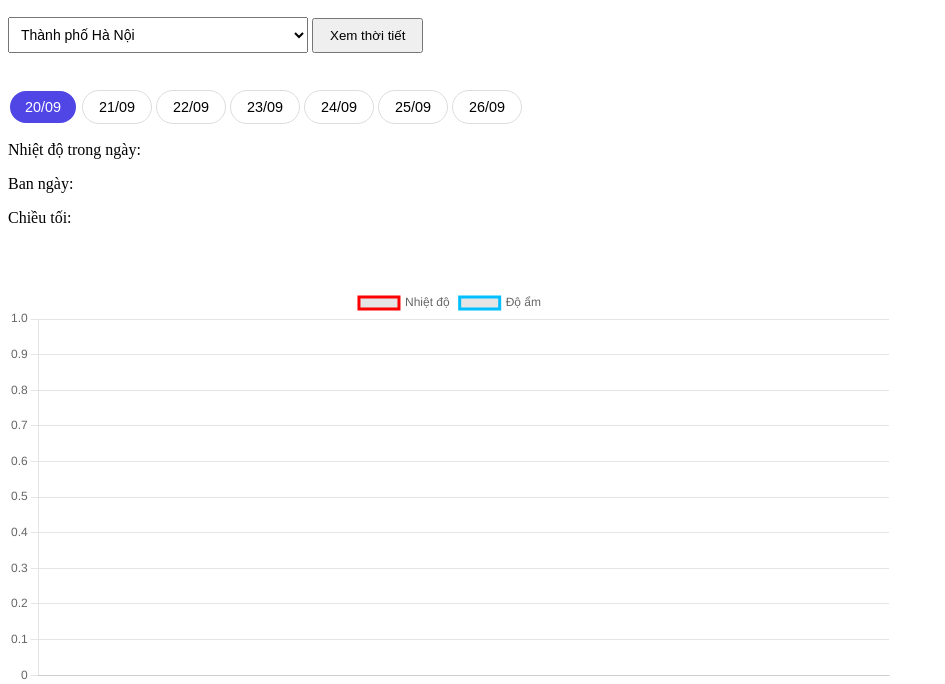
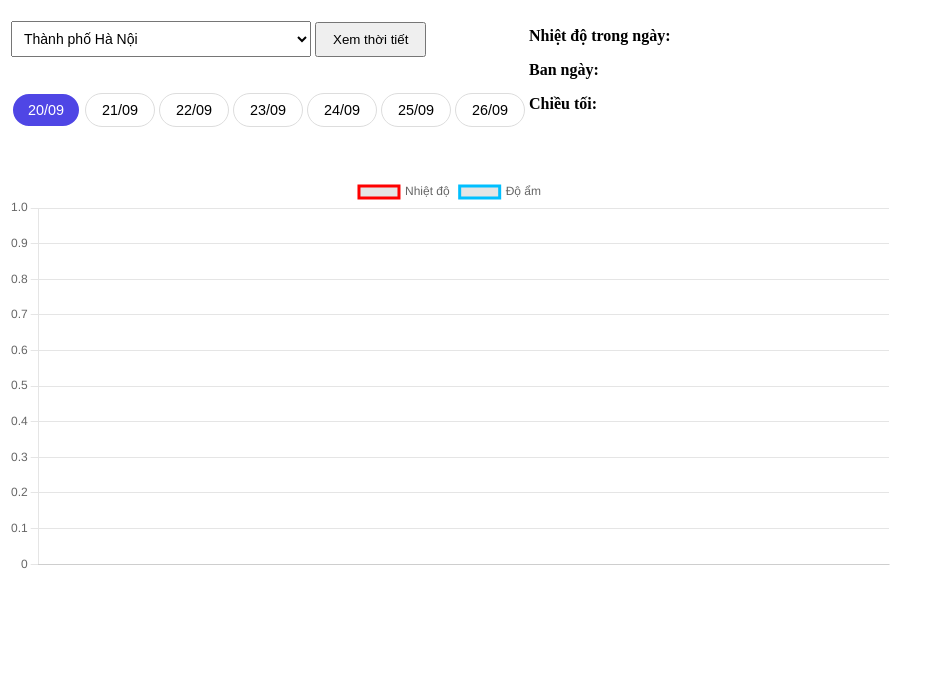
Before and after one commit to huyhq01/weather-app, a Django app: page /weather/ in a window 1280 px wide. Shown: the top 684 px of the page, without its empty margins (0-945 px from the left). Run offline with Django 5.2, Linux system fonts and the light colour scheme; data that the repository does not hold is empty.

Commit message:
Refactor weather display layout into a table structure for improved organization

```diff
--- a/weather_app/weather/templates/index.html
+++ b/weather_app/weather/templates/index.html
@@ -6,12 +6,14 @@
 {% endblock %}
 
 {% block body %}
+<table>
+  <tr style="text-align: left;">
+    <th>
       <div style="padding-bottom: 16px;">
         <select id="locationSelector" style="width: 300px; padding: 8px; font-size: 14px;"></select>
         <button id="btn-submit" style="margin-top: 10px; padding: 8px 16px;" type="submit">Xem thời tiết</button>
         <h2 id="LocationName"></h2>
       </div>
-
 
       <div class="block-select-day">
         <button class="btn-day" data-index="0" aria-selected="true">00/00</button>
@@ -22,12 +24,16 @@
         <button class="btn-day" data-index="5" aria-selected="true">00/00</button>
         <button class="btn-day" data-index="6" aria-selected="true">00/00</button>
       </div>
-
+    </th>
+    <th>
       <div id="weather-day">
         <p>Nhiệt độ trong ngày: <span id="day-temp"></span></p>
         <p>Ban ngày: <span id="day-description"></span></p>
         <p>Chiều tối: <span id="night-description"></span></p>
       </div>
+    </th>
+  </tr>
+</table>
 
 <div style="position: relative; width: 70%;">
   <canvas id="weatherChart"></canvas>
```
Lines whose indentation alone changed are shown as unchanged.
